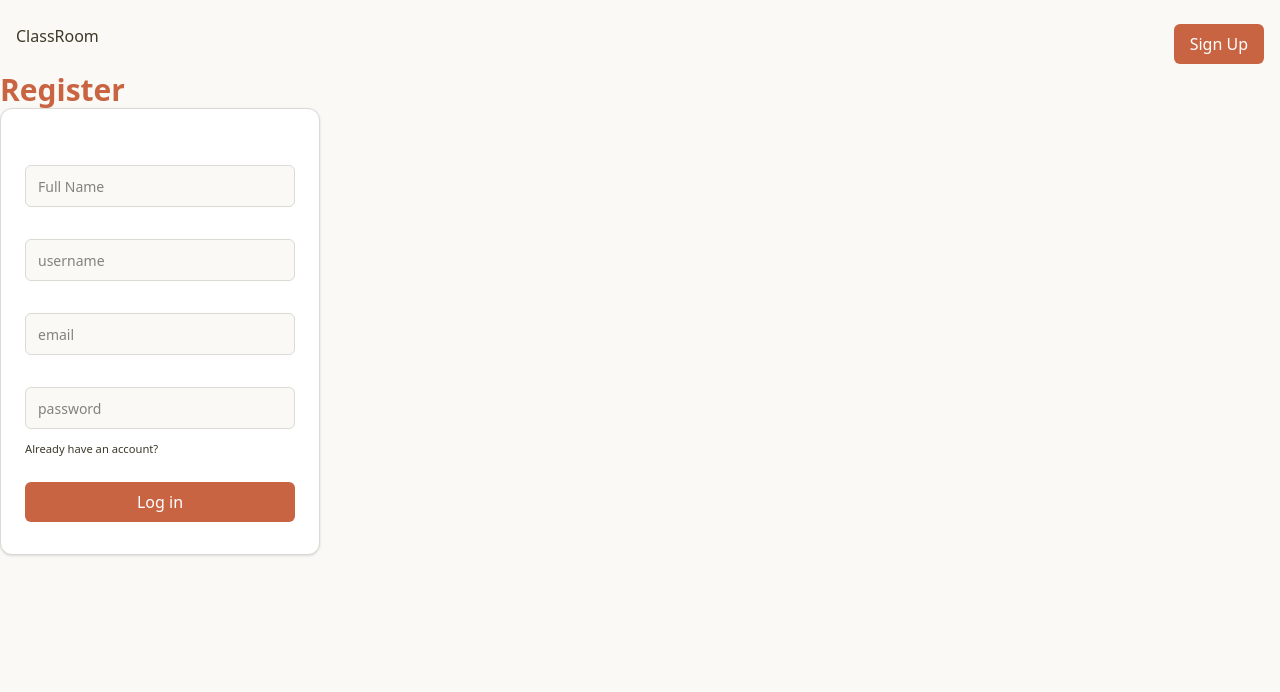
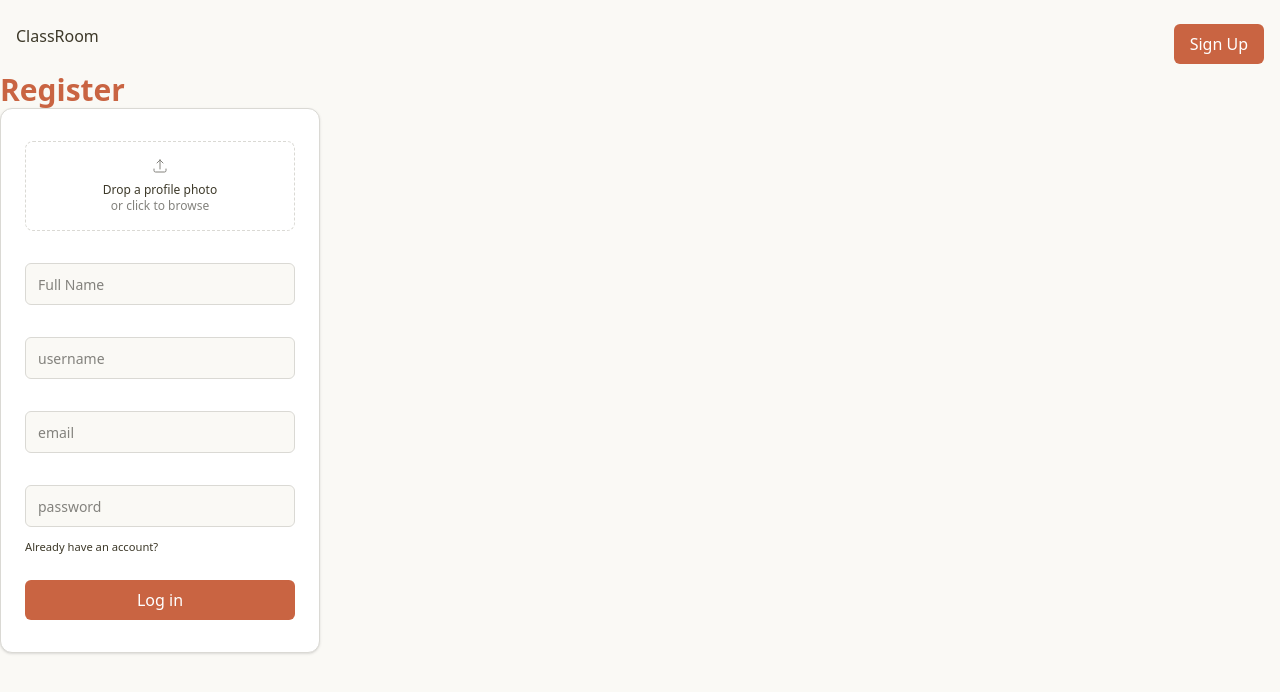
Before and after one commit to yusuf-codes10/horseshoe-academy, a Vue app in the folder apps/web/: page /register in a window 1280 px wide. Shown: the top 692 px of the page. Built offline with nearby package versions, Linux system fonts and the light colour scheme.

Commit message:
image drop section

```diff
--- a/apps/web/src/views/RegisterView.vue
+++ b/apps/web/src/views/RegisterView.vue
@@ -1,6 +1,10 @@
 <script setup lang="ts">
 import BaseInput from "@/components/shared/BaseInput.vue";
 import MainButton from "@/components/shared/MainButton.vue";
+import { ref } from 'vue';
+
+const isDragging = ref(false)
+const previewUrl = ref(false)
 </script>
 
 <template>
@@ -9,6 +13,42 @@ import MainButton from "@/components/shared/MainButton.vue";
     <div
       class="flex flex-col gap-2 bg-popover border border-border rounded-xl py-8 px-6 w-80 shadow-sm"
     >
+
+          <div
+        class="relative border border-dashed rounded-lg transition-all duration-200 cursor-pointer"
+        :class="isDragging ? 'border-primary bg-accent' : 'border-border hover:border-input'"
+        @dragover.prevent="isDragging = true"
+        @dragleave="isDragging = false"
+        @drop.prevent="onDrop"
+        @click="$refs.fileInput.click()"
+      >
+        <input ref="fileInput" type="file" accept="image/*" class="hidden" @change="onFileChange" />
+        <div v-if="previewUrl" class="relative">
+          <img :src="previewUrl" alt="preview" class="w-full rounded-lg object-contain max-h-24" />
+          <p class="absolute bottom-1 left-0 right-0 text-center text-muted-foreground text-xs">
+            Click to change
+          </p>
+        </div>
+        <div v-else class="py-4 flex flex-col items-center gap-2">
+          <svg
+            class="w-4 h-4 text-muted-foreground"
+            fill="none"
+            viewBox="0 0 24 24"
+            stroke="currentColor"
+            stroke-width="1.5"
+          >
+            <path
+              stroke-linecap="round"
+              stroke-linejoin="round"
+              d="M3 16.5v2.25A2.25 2.25 0 005.25 21h13.5A2.25 2.25 0 0021 18.75V16.5m-13.5-9L12 3m0 0l4.5 4.5M12 3v13.5"
+            />
+          </svg>
+          <div class="text-center">
+            <p class="text-foreground text-xs">Drop a profile photo</p>
+            <p class="text-muted-foreground text-xs">or click to browse</p>
+          </div>
+        </div>
+      </div>
       <BaseInput placeholder="Full Name" />
       <BaseInput placeholder="username" />
       <BaseInput placeholder="email" type="email" />
```
